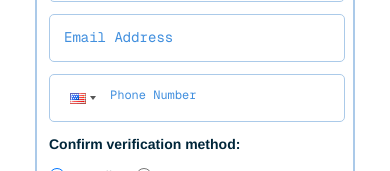
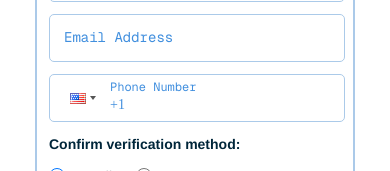
Before and after one commit to hcchav/prize-registration-system, a Next.js app: page / in a window 390 px wide. Shown: the part 807-978 px from the top of the page. Built offline with nearby package versions, Linux system fonts and the light colour scheme.

Commit message:
fixed phonenumber text location

```diff
--- a/src/app/page.tsx
+++ b/src/app/page.tsx
@@ -548,27 +548,32 @@ export default function Home() {
                     country={'us'}
                     value={formData.phone}
                     placeholder="(123) 456-7890"
-                    // default
-
+                    enableSearch
+                    countryCodeEditable={false}
+                    autoFormat={true}
+                    disableSearchIcon
                     onChange={(phone: string, countryData: CountryData) => {
                       handleChange('phone', phone);
                       setCountryCode(`+${countryData.dialCode}`);
                     }}
-                    inputClass="w-full h-full px-3.5 bg-transparent outline-none text-[#418FDE] text-[14px] text-sm font-regular  pl-20"
-                    buttonClass="!bg-transparent !border-none !text-[#418FDE] text-[14px] !px-3 !absolute !left-0 !top-0 !h-full !flex !items-center"
+                    inputClass="w-full h-full px-3.5 bg-transparent outline-none text-[#418FDE] text-sm font-regular pl-20 caret-[#418FDE]"
+                    buttonClass="!bg-transparent !border-none !text-[#418FDE] !px-3 !absolute !left-0 !top-0 !h-full !flex !items-center"
                     dropdownClass="!bg-white !border !border-[#abcae9] !rounded-[5px] !z-50"
                     containerClass="!w-full h-full relative !z-50"
+
                     inputStyle={{
                       width: '100%',
                       height: '100%',
-                      color: formData.phone ? '#418FDE' : 'transparent',
+                      color: formData.phone ? '#418FDE' : '#418FDE',
                       backgroundColor: 'transparent',
                       border: 'none',
                       outline: 'none',
                       fontSize: '14px',
                       fontFamily: 'Poppins-regular',
                       paddingLeft: '60px',
-                      paddingTop: formData.phone ? '12px' : '24px',
+                      paddingTop: '24px',
+                      caretColor: '#418FDE',
+                      top: '-5px'
                     }}
                     buttonStyle={{
                       backgroundColor: 'transparent',
@@ -578,6 +583,7 @@ export default function Home() {
                       height: '100%',
                       display: 'flex',
                       alignItems: 'center',
+
                     }}
                     dropdownStyle={{
                       backgroundColor: 'white',
@@ -595,10 +601,9 @@ export default function Home() {
                       borderBottom: '1px solid #e2e8f0',
                     }}
                     searchPlaceholder="Search..."
-                    placeholder="(123) 456-7890"
                   />
                   <label
-                    className={`absolute left-15 text-[#418FDE] text-[12px] text-sm  transition-all duration-200 ${formData.phone ? 'top-1 text-xs' : 'top-3'}`}
+                    className={`absolute left-15 text-[#418FDE] text-[12px] text-sm   duration-200 top-1`}
                   >
                     Phone Number
                   </label>
```
